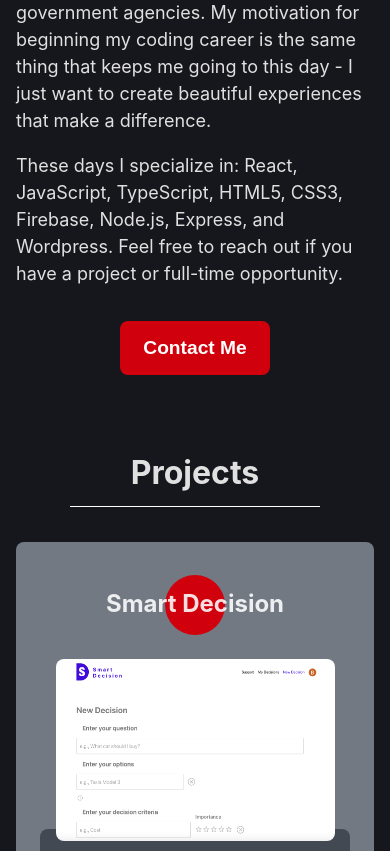
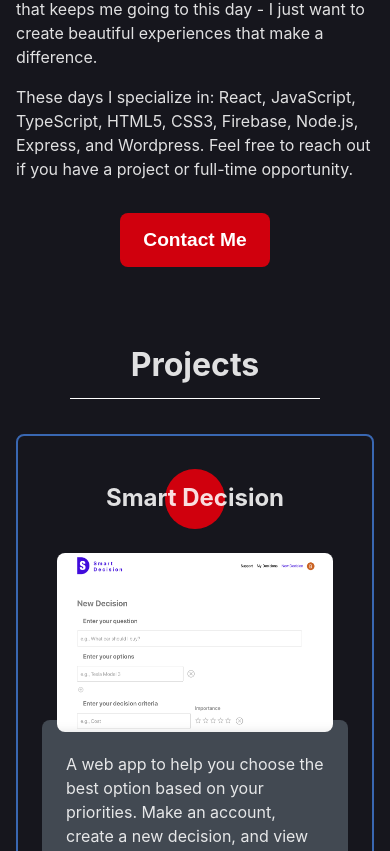
Before and after one commit to brobertson3/baremedium.webapp.react, a React (Vite) app: page / in a window 390 px wide. Shown: the part 1403-2254 px from the top of the page. Built offline with nearby package versions, Linux system fonts and the light colour scheme.

Commit message:
styling for mobile project container outline and mobile p tag font size

```diff
--- a/src/components/home/home-style.tsx
+++ b/src/components/home/home-style.tsx
@@ -321,9 +321,9 @@
   flex-wrap: wrap;
   justify-content: center;
   margin-bottom: 52px;
-  background-color: ${projectMobileBackgroundColor};
   padding: 24px;
   border-radius: 8px;
+  border: solid 2px ${Shared.customBlue};
 `
 
 export const ProjectMobileScreenshotDiv = styled.div`
--- a/src/index.css
+++ b/src/index.css
@@ -67,6 +67,12 @@
 @media screen and (max-width: 768px) {
   body {
     display: block;
+  }
+}
+
+@media screen and (max-width: 600px) {
+  p {
+    font-size: 1rem;
   }
 }
 
```
